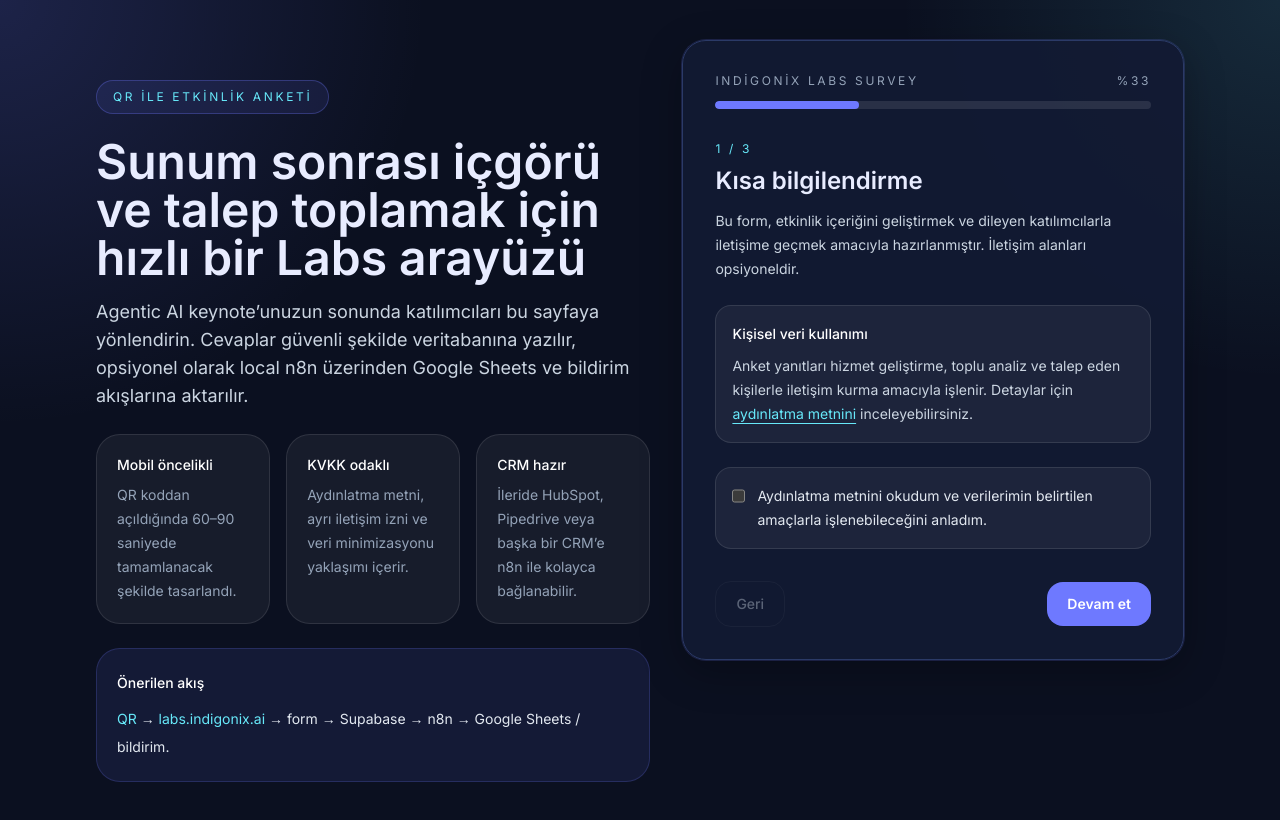
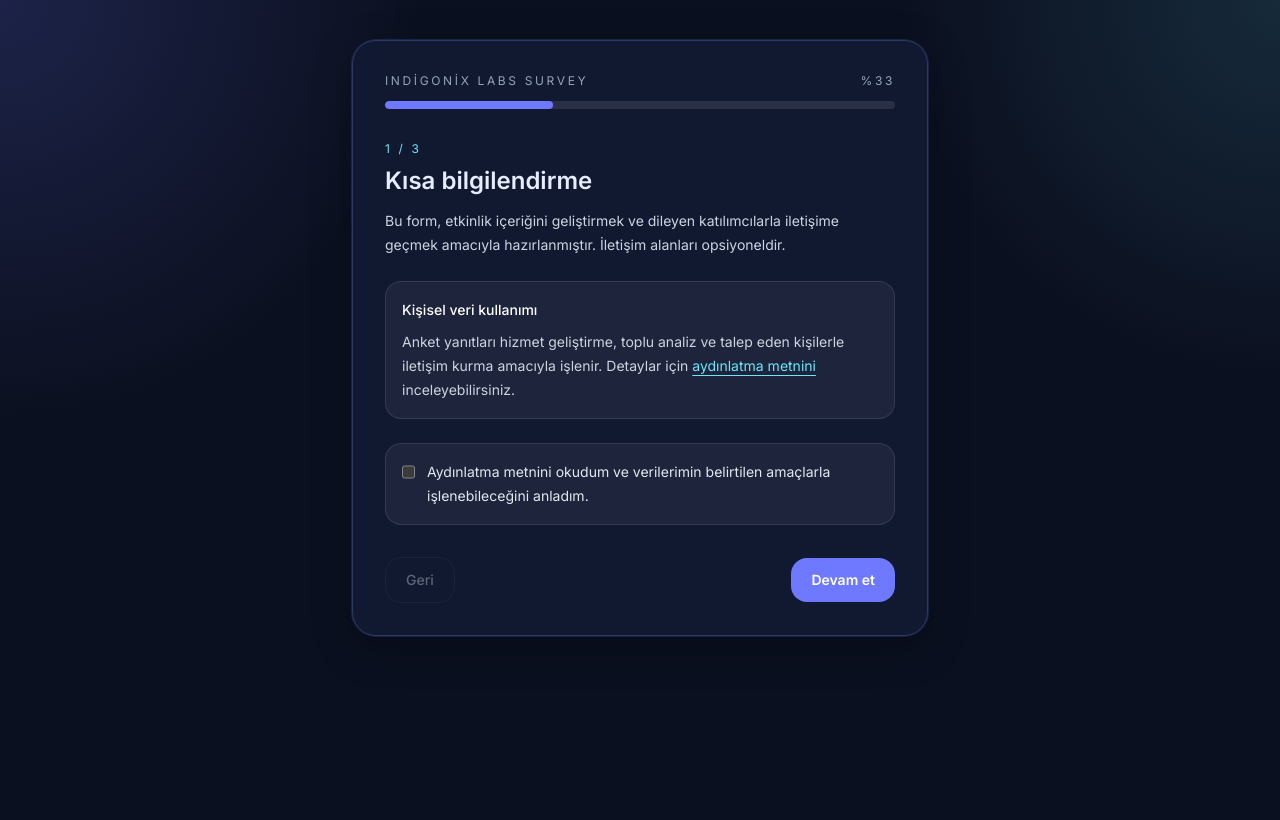
Before and after one commit to nidabaser/indigonix_labs-survey, a Next.js app: page / in a window 1280 px wide. Built offline with nearby package versions, Linux system fonts and the light colour scheme.

Commit message:
The left panel was completely removed and the survey was centered. New fields added.

```diff
--- a/app/page.tsx
+++ b/app/page.tsx
@@ -2,49 +2,9 @@ import { SurveyForm } from '@/components/SurveyForm';
 
 export default function HomePage() {
   return (
-    <main className="mx-auto min-h-screen max-w-6xl px-4 py-10 sm:px-6 lg:px-8">
-      <div className="grid gap-8 lg:grid-cols-[1.05fr_0.95fr] lg:items-start">
-        <section className="space-y-6 pt-4 sm:pt-10">
-          <div className="inline-flex rounded-full border border-indigoAccent/30 bg-indigoAccent/10 px-4 py-2 text-xs uppercase tracking-[0.22em] text-indigoMint">
-            QR ile etkinlik anketi
-          </div>
-
-          <div className="space-y-4">
-            <h1 className="max-w-xl text-4xl font-semibold leading-tight sm:text-5xl">
-              Sunum sonrası içgörü ve talep toplamak için hızlı bir Labs arayüzü
-            </h1>
-            <p className="max-w-2xl text-base leading-7 text-slate-300 sm:text-lg">
-              Agentic AI keynote’unuzun sonunda katılımcıları bu sayfaya yönlendirin. Cevaplar güvenli şekilde veritabanına yazılır,
-              opsiyonel olarak local n8n üzerinden Google Sheets ve bildirim akışlarına aktarılır.
-            </p>
-          </div>
-
-          <div className="grid gap-4 sm:grid-cols-3">
-            <div className="rounded-3xl border border-white/10 bg-white/5 p-5">
-              <p className="text-sm font-medium text-white">Mobil öncelikli</p>
-              <p className="mt-2 text-sm leading-6 text-slate-400">QR koddan açıldığında 60–90 saniyede tamamlanacak şekilde tasarlandı.</p>
-            </div>
-            <div className="rounded-3xl border border-white/10 bg-white/5 p-5">
-              <p className="text-sm font-medium text-white">KVKK odaklı</p>
-              <p className="mt-2 text-sm leading-6 text-slate-400">Aydınlatma metni, ayrı iletişim izni ve veri minimizasyonu yaklaşımı içerir.</p>
-            </div>
-            <div className="rounded-3xl border border-white/10 bg-white/5 p-5">
-              <p className="text-sm font-medium text-white">CRM hazır</p>
-              <p className="mt-2 text-sm leading-6 text-slate-400">İleride HubSpot, Pipedrive veya başka bir CRM’e n8n ile kolayca bağlanabilir.</p>
-            </div>
-          </div>
-
-          <div className="rounded-3xl border border-indigoAccent/20 bg-indigoAccent/10 p-5 text-sm leading-7 text-slate-200">
-            <p className="font-medium text-white">Önerilen akış</p>
-            <p className="mt-2">
-              <span className="text-indigoMint">QR</span> → <span className="text-indigoMint">labs.indigonix.ai</span> → form → Supabase → n8n → Google Sheets / bildirim.
-            </p>
-          </div>
-        </section>
-
-        <section>
-          <SurveyForm />
-        </section>
+    <main className="flex min-h-screen items-start justify-center px-4 py-10 sm:px-6">
+      <div className="w-full max-w-xl">
+        <SurveyForm />
       </div>
     </main>
   );
--- a/components/SurveyForm.tsx
+++ b/components/SurveyForm.tsx
@@ -2,6 +2,14 @@
 
 import { useMemo, useState } from 'react';
 import type { SurveyPayload } from '@/lib/types';
+
+const ratingLabels: Record<number, string> = {
+  1: 'En düşük',
+  2: 'Düşük',
+  3: 'Orta',
+  4: 'Yüksek',
+  5: 'En yüksek',
+};
 
 const maturityOptions = [
   { value: 'none', label: 'Hiç yok' },
@@ -18,13 +26,32 @@ const useCaseOptions = [
   { value: 'decision', label: 'Karar destek sistemleri' },
 ] as const;
 
+const keyInsightCategoryOptions = [
+  { value: 'orchestration', label: 'Ajan orkestrasyonu ve görev dağılımı' },
+  { value: 'memory', label: 'Uzun süreli bellek ve bağlam yönetimi' },
+  { value: 'tools', label: 'Araç entegrasyonu ve API kullanımı' },
+  { value: 'rag', label: 'Retrieval-Augmented Generation (RAG)' },
+  { value: 'workflow', label: 'Çok adımlı iş akışı tasarımı' },
+  { value: 'safety', label: 'Güvenlik ve insan denetimi (Human-in-the-loop)' },
+  { value: 'frameworks', label: 'Framework karşılaştırması (LangGraph, AutoGen, CrewAI...)' },
+] as const;
+
+const biggestChallengeOptions = [
+  { value: 'data', label: 'Veri' },
+  { value: 'security', label: 'Güvenlik' },
+  { value: 'roi', label: 'ROI' },
+  { value: 'infrastructure', label: 'Altyapı' },
+  { value: 'governance', label: 'Governance' },
+] as const;
+
 function makeEmptyPayload(): SurveyPayload {
   return {
     rating: 5,
     keyInsight: '',
+    keyInsightCategory: 'orchestration',
     aiMaturity: 'pilot',
     desiredUseCase: 'operations',
-    biggestChallenge: '',
+    biggestChallenge: 'data',
     contactOptIn: false,
     privacyAccepted: false,
     name: '',
@@ -32,7 +59,7 @@ function makeEmptyPayload(): SurveyPayload {
     phone: '',
     company: '',
     website: '',
-    startedAt: Date.now(), // bileşen her mount'ta taze timestamp alır
+    startedAt: Date.now(),
   };
 }
 
@@ -61,8 +88,8 @@ export function SurveyForm() {
     }
 
     if (currentStep === 2) {
-      if (!form.keyInsight.trim() || !form.biggestChallenge.trim()) {
-        setError('Lütfen açık uçlu iki soruyu da doldurun.');
+      if (!form.keyInsight.trim()) {
+        setError('Lütfen ikinci soruyu (en değerli öğreniminizi) doldurun.');
         return false;
       }
     }
@@ -179,6 +206,7 @@ export function SurveyForm() {
             <h2 className="mt-2 text-2xl font-semibold">Anket soruları</h2>
           </div>
 
+          {/* Soru 1 — Puanlama */}
           <div>
             <label className="mb-3 block text-sm font-medium">Bu sunumu ne kadar faydalı buldunuz?</label>
             <div className="grid grid-cols-5 gap-2">
@@ -187,22 +215,35 @@ export function SurveyForm() {
                   key={value}
                   type="button"
                   onClick={() => update('rating', value)}
-                  className={`rounded-2xl border px-4 py-3 text-sm font-medium transition ${
+                  className={`flex flex-col items-center gap-1 rounded-2xl border px-2 py-3 text-sm font-medium transition ${
                     form.rating === value
                       ? 'border-indigoAccent bg-indigoAccent/20 text-white'
                       : 'border-white/10 bg-white/5 text-slate-300 hover:border-indigoAccent/40'
                   }`}
                 >
-                  {value}
+                  <span className="text-base font-semibold">{value}</span>
+                  <span className="text-[10px] leading-tight text-slate-400">{ratingLabels[value]}</span>
                 </button>
               ))}
             </div>
           </div>
 
+          {/* Soru 2 — En değerli öğrenim (dropdown + textarea) */}
           <div>
             <label className="mb-3 block text-sm font-medium">Bugün öğrendiğiniz en değerli şey neydi?</label>
+            <select
+              value={form.keyInsightCategory}
+              onChange={(e) => update('keyInsightCategory', e.target.value as SurveyPayload['keyInsightCategory'])}
+              className="mb-3 w-full rounded-2xl border border-white/10 bg-white/5 px-4 py-3 text-sm text-white"
+            >
+              {keyInsightCategoryOptions.map((option) => (
+                <option key={option.value} value={option.value} className="bg-slate-900">
+                  {option.label}
+                </option>
+              ))}
+            </select>
             <textarea
-              rows={4}
+              rows={3}
               value={form.keyInsight}
               onChange={(e) => update('keyInsight', e.target.value)}
               className="w-full rounded-2xl border border-white/10 bg-white/5 px-4 py-3 text-sm text-white placeholder:text-slate-500"
@@ -210,6 +251,7 @@ export function SurveyForm() {
             />
           </div>
 
+          {/* Soru 3 — AI Olgunluk */}
           <div>
             <label className="mb-3 block text-sm font-medium">Kurumunuzda AI kullanımı hangi seviyede?</label>
             <div className="grid gap-3">
@@ -227,8 +269,9 @@ export function SurveyForm() {
             </div>
           </div>
 
+          {/* Soru 4 — Kullanım alanı */}
           <div>
-            <label className="mb-3 block text-sm font-medium">Agentic AI’yi en çok hangi alanda kullanmak isterdiniz?</label>
+            <label className="mb-3 block text-sm font-medium">Agentic AI'yi en çok hangi alanda kullanmak isterdiniz?</label>
             <select
               value={form.desiredUseCase}
               onChange={(e) => update('desiredUseCase', e.target.value as SurveyPayload['desiredUseCase'])}
@@ -242,15 +285,20 @@ export function SurveyForm() {
             </select>
           </div>
 
+          {/* Soru 5 — En büyük engel (dropdown) */}
           <div>
             <label className="mb-3 block text-sm font-medium">Sizin için en büyük engel nedir?</label>
-            <textarea
-              rows={4}
+            <select
               value={form.biggestChallenge}
-              onChange={(e) => update('biggestChallenge', e.target.value)}
-              className="w-full rounded-2xl border border-white/10 bg-white/5 px-4 py-3 text-sm text-white placeholder:text-slate-500"
-              placeholder="Veri, güvenlik, ROI, altyapı, governance..."
-            />
+              onChange={(e) => update('biggestChallenge', e.target.value as SurveyPayload['biggestChallenge'])}
+              className="w-full rounded-2xl border border-white/10 bg-white/5 px-4 py-3 text-sm text-white"
+            >
+              {biggestChallengeOptions.map((option) => (
+                <option key={option.value} value={option.value} className="bg-slate-900">
+                  {option.label}
+                </option>
+              ))}
+            </select>
           </div>
         </div>
       )}
--- a/lib/types.ts
+++ b/lib/types.ts
@@ -1,9 +1,17 @@
 export type SurveyPayload = {
   rating: number;
   keyInsight: string;
+  keyInsightCategory:
+    | 'orchestration'
+    | 'memory'
+    | 'tools'
+    | 'rag'
+    | 'workflow'
+    | 'safety'
+    | 'frameworks';
   aiMaturity: 'none' | 'pilot' | 'team' | 'enterprise';
   desiredUseCase: 'operations' | 'sales' | 'sdlc' | 'cx' | 'decision';
-  biggestChallenge: string;
+  biggestChallenge: 'data' | 'security' | 'roi' | 'infrastructure' | 'governance';
   contactOptIn: boolean;
   privacyAccepted: boolean;
   name?: string;
--- a/lib/validation.ts
+++ b/lib/validation.ts
@@ -3,9 +3,18 @@ import { z } from 'zod';
 export const surveySchema = z.object({
   rating: z.coerce.number().int().min(1).max(5),
   keyInsight: z.string().trim().min(2).max(1000),
+  keyInsightCategory: z.enum([
+    'orchestration',
+    'memory',
+    'tools',
+    'rag',
+    'workflow',
+    'safety',
+    'frameworks',
+  ]),
   aiMaturity: z.enum(['none', 'pilot', 'team', 'enterprise']),
   desiredUseCase: z.enum(['operations', 'sales', 'sdlc', 'cx', 'decision']),
-  biggestChallenge: z.string().trim().min(2).max(1000),
+  biggestChallenge: z.enum(['data', 'security', 'roi', 'infrastructure', 'governance']),
   contactOptIn: z.boolean().default(false),
   privacyAccepted: z.boolean().refine((value) => value === true, {
     message: 'Aydınlatma metnini okuduğunuzu onaylamanız gerekir.',
```
